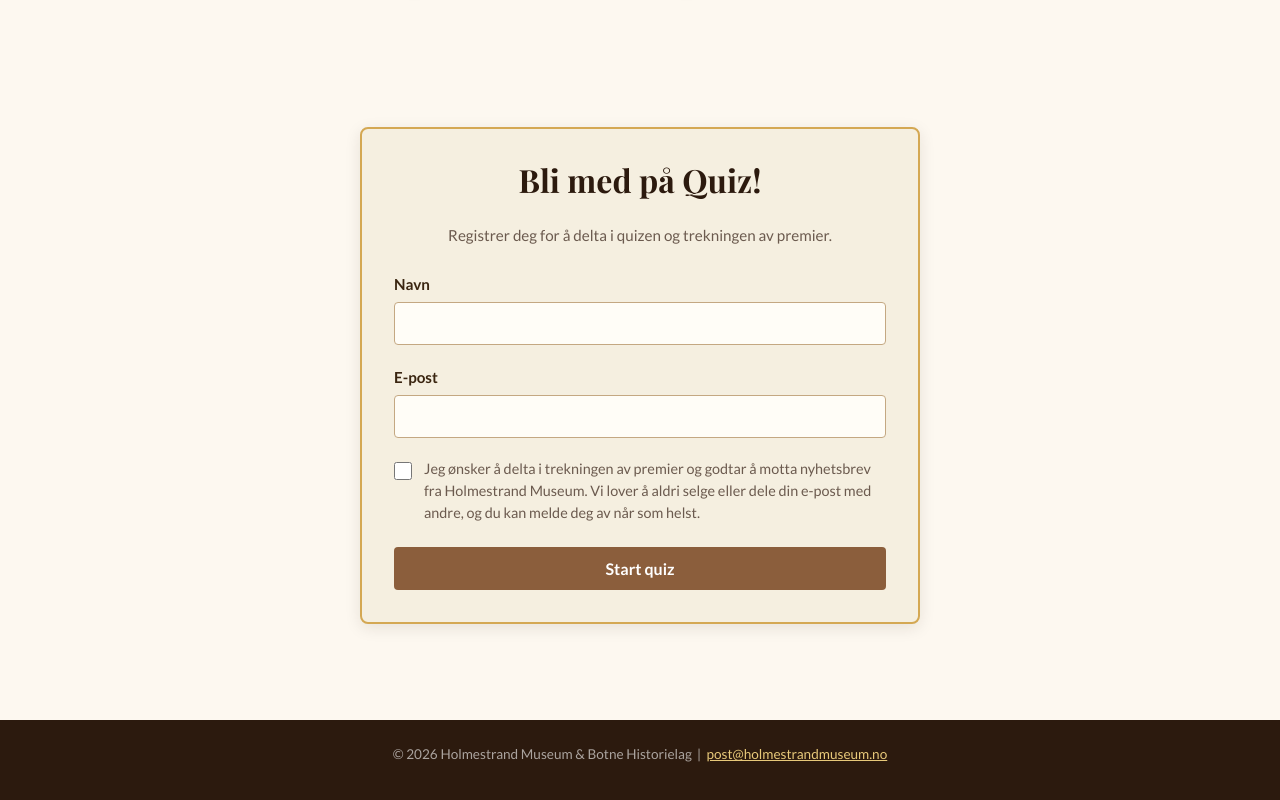
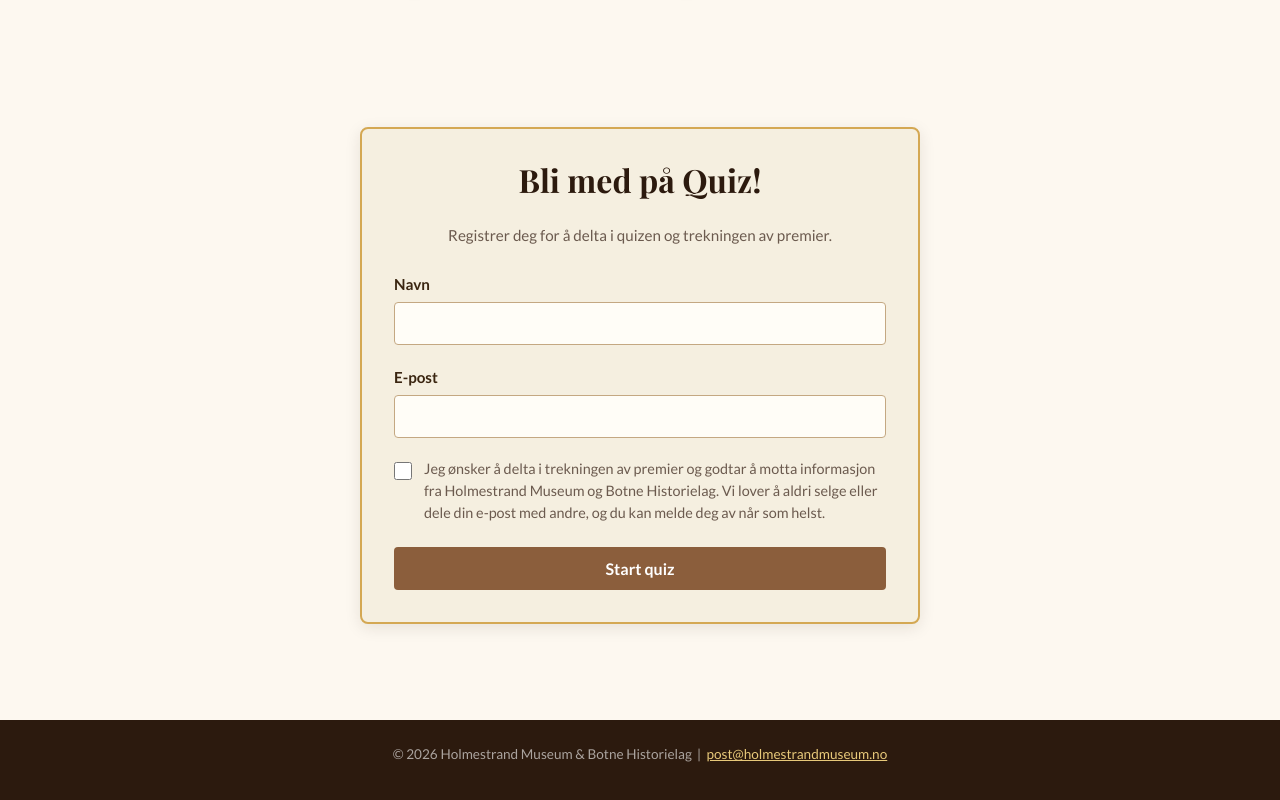
Before and after one commit to aogaa/hmf, a plain HTML site: page index.html in a window 1280 px wide. Shown: the part 949-1749 px from the top of the page. Drawn offline with nearby package versions, Linux system fonts and the light colour scheme.

Commit message:
endret tekst registrering

```diff
--- a/index.html
+++ b/index.html
@@ -62,9 +62,9 @@
       <div class="checkbox-group">
         <input type="checkbox" id="samtykke">
         <label for="samtykke">
-          Jeg ønsker å delta i trekningen av premier og godtar å motta nyhetsbrev fra
-          Holmestrand Museum. Vi lover å aldri selge eller dele din e-post med andre,
-          og du kan melde deg av når som helst.
+          Jeg ønsker å delta i trekningen av premier og godtar å motta informasjon fra
+          Holmestrand Museum og Botne Historielag. Vi lover å aldri selge eller dele din
+          e-post med andre, og du kan melde deg av når som helst.
         </label>
       </div>
       <button class="btn btn-primær" id="reg-knapp">Start quiz</button>
```
